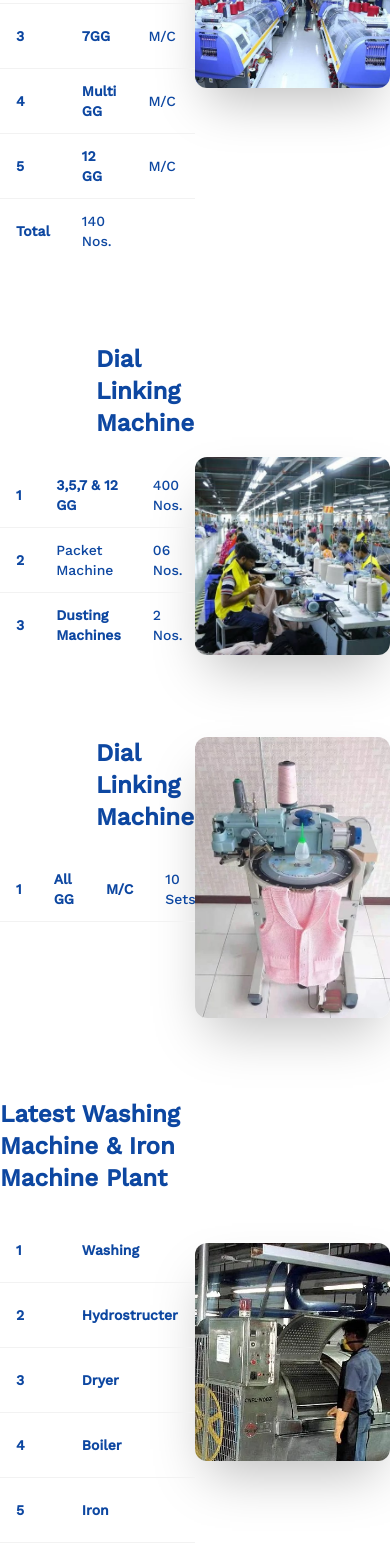
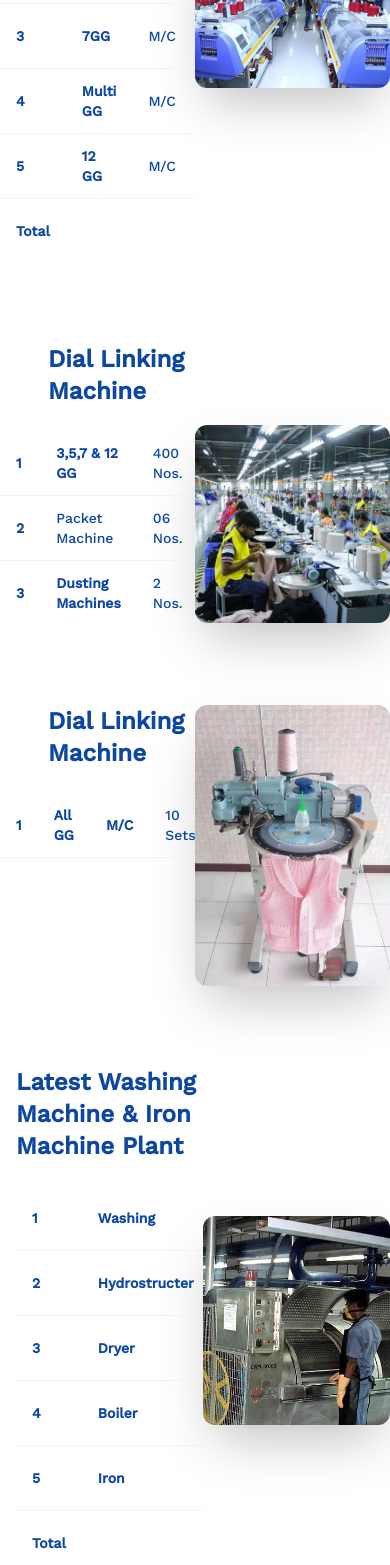
Before and after one commit to ArifinRafi/Poroshmoni_Sweaters, a React (Vite) app: page /services in a window 390 px wide. Shown: the part 432-1997 px from the top of the page. Built offline with nearby package versions, Linux system fonts and the light colour scheme.

Commit message:
aligment

```diff
--- a/src/components/Carousel.jsx
+++ b/src/components/Carousel.jsx
@@ -13,7 +13,7 @@
     </div>
     <div className='absolute flex flex-col mx-[30%] justify-center  items-center'>
 
-      <h2 className='text-4xl font-bold text-white lg:mt-96 mt-32  lg:mt-[50%]  w-full' >
+      <h2 className='text-4xl font-bold text-white mt-32  lg:mt-[40%]  w-full' >
         Welcome to Proshmoni Sweaters Limited</h2>
         <div><h3 className='text-xl font-bold text-white w-full'>
          A 100% export oriented Sweater Industry <br />
--- a/src/pages/AboutUs.jsx
+++ b/src/pages/AboutUs.jsx
@@ -13,10 +13,7 @@
                      <div className='lg:mx-24 lg:w-[400px]'>
                         <h1 className='text-3xl mt-24 text-blue-800 font-semibold'>About Us</h1>
                         <h1 className='text-xl mb-12 text-gray-700 font-semibold'>We Are Providing Service Since 2003 </h1>
-                        Lorem ipsum dolor sit amet consectetur adipisicing elit.
-                        Saepe vitae dicta, quia rerum harum ducimus reprehenderit nemo,
-                        consequuntur commodi animi suscipit aliquid eos nostrum dignissimos
-                        accusantium? Perspiciatis soluta quidem amet. <br />
+                         <br />
                         <div className='grid grid-cols-2'>
                         <div className='bg-blue-900 lg:w-[200px] shadow-2xl lg:h-[150px] h-[250px] text-white'>
                         <div className='mx-4'> <h1 className='text-2xl flex justify-center pt-4 font-semibold'>20+ </h1 >  Years of Experiences <br /><div className='flex justify-center items-center'>
--- a/src/pages/Machines.jsx
+++ b/src/pages/Machines.jsx
@@ -11,7 +11,7 @@
                         {/* machine1 */}
                         <div className='grid mt-20 grid-cols-2 text-blue-900 max-w-screen-2xl mx-auto'>
                                 <div className=''>
-                                <h1 className='text-2xl ml-24 font-semibold'>Jacquard Knitting Machine</h1> <br />
+                                <h1 className='text-2xl lg:ml-24 ml-12 w-full font-semibold'>Jacquard Knitting Machine</h1> <br />
                                 <div className="overflow-x-auto">
                           <table className="table">
                             {/* head */}
@@ -53,7 +53,8 @@
                               <tr className="hover">
 
                                 <th>Total</th>
-
+                                <th></th>
+                                <th></th>
                                 <td>140 Nos.</td>
                               </tr>
                             </tbody>
@@ -70,7 +71,7 @@
                 {/* machine2 */}
                 <div className='grid mt-20 grid-cols-2 text-blue-900 max-w-screen-2xl mx-auto'>
                                 <div className=''>
-                                <h1 className='text-2xl ml-24 font-semibold'> Dial Linking Machine</h1> <br />
+                                <h1 className='text-2xl ml-12 lg:ml-24 font-semibold'> Dial Linking Machine</h1> <br />
                                 <div className="overflow-x-auto">
                                   <table className="table">
                                     {/* head */}
@@ -100,7 +101,7 @@
                                 <p></p>
                                 </div>
                                 <div className='flex justify-center items-center'>
-                                <img className='shadow-2xl rounded-xl lg:w-[550px] mt-28 lg:h-[500px]' src={machine2} alt="" />
+                                <img className='shadow-2xl rounded-xl lg:w-[550px] lg:mt-0 mt-20 lg:h-[500px]' src={machine2} alt="" />
                                 </div>
                             </div>
 
@@ -110,7 +111,7 @@
 
                 <div className='grid mt-20 grid-cols-2 text-blue-900 max-w-screen-2xl mx-auto'>
                                 <div className=''>
-                                <h1 className='text-2xl ml-24 font-semibold'> Dial Linking Machine</h1> <br />
+                                <h1 className='text-2xl ml-12 lg:ml-0 font-semibold'> Dial Linking Machine</h1> <br />
                                                <div className="overflow-x-auto">
                  <table className="table">
                    {/* head */}
@@ -137,9 +138,9 @@
 
                   {/* machine4 */}
 
-                  <div className='grid mt-20 grid-cols-2 text-blue-900 max-w-screen-2xl mx-auto'>
-                                <div className=''>
-                                <h1 className='text-2xl  font-semibold'> Latest Washing Machine & Iron Machine Plant</h1> <br />
+                  <div className='grid mt-20 grid-cols-2 ml-4 text-blue-900 max-w-screen-2xl mx-auto'>
+                                <div className='flex flex-col jusity-center'>
+                                <h1 className='text-2xl font-semibold'> Latest Washing Machine & Iron Machine Plant</h1> <br />
                                                <div className="overflow-x-auto">
                  <table className="table">
                    {/* head */}
```
Also changed, not shown: src/pages/Products.jsx (added).
